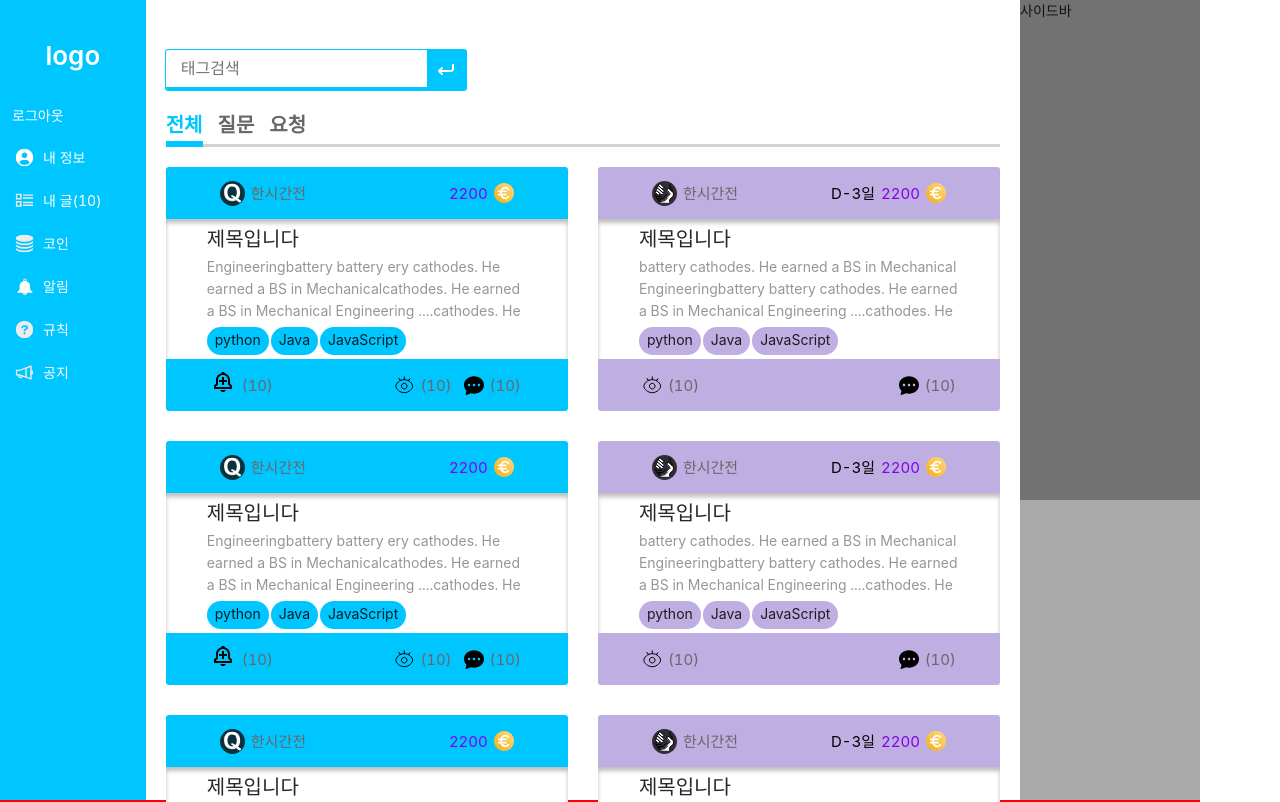
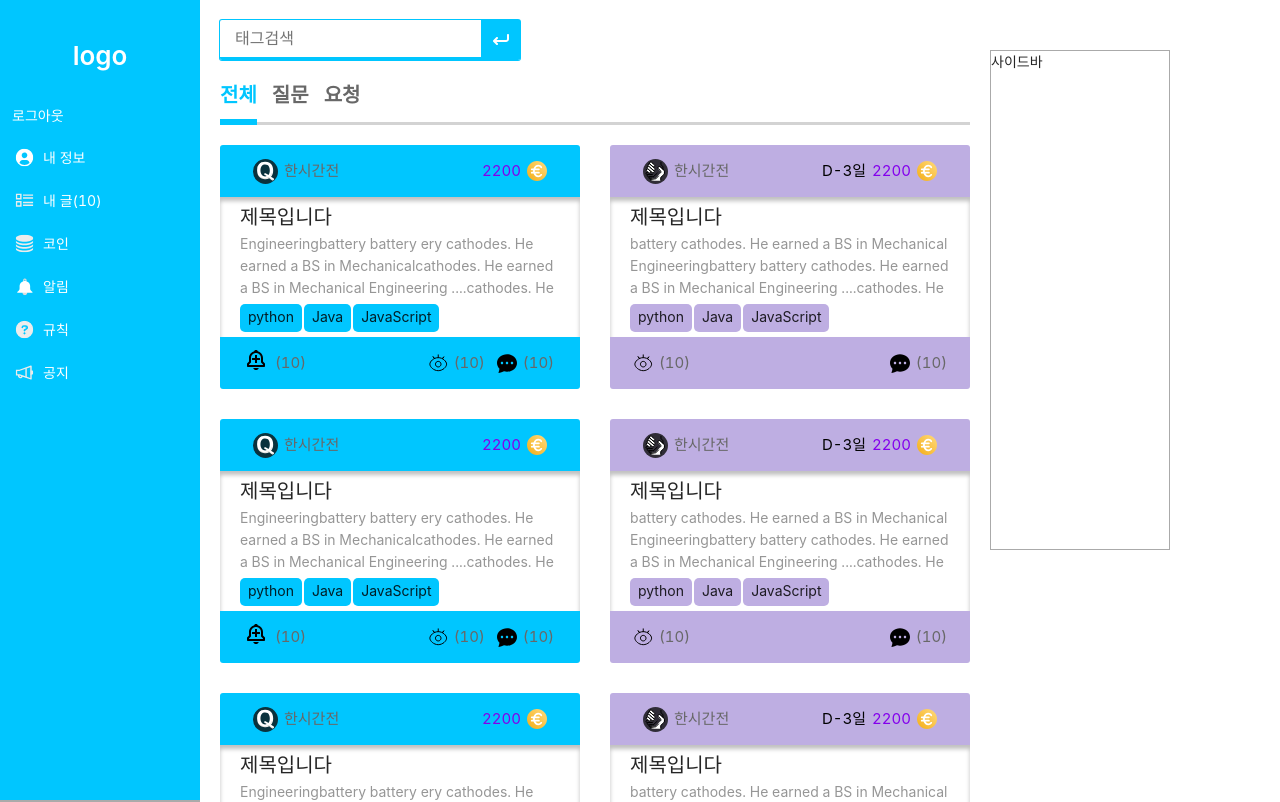
Before and after one commit to dobbda/dobda-client, a Next.js app: page / in a window 1280 px wide. Shown: the top 802 px of the page. Built offline with nearby package versions, Linux system fonts and the light colour scheme.

Commit message:
style: 전체 레이아웃 적체적인 레이아웃 margin/ padding ...

```diff
--- a/src/components/MainContent/style/MainContent.Element.ts
+++ b/src/components/MainContent/style/MainContent.Element.ts
@@ -2,11 +2,11 @@ import styled from 'styled-components';
 
 export const Main = styled.main`
   margin:20px;
-  margin-top: 50px; //임시로
+  /* margin-top: 50px; //임시로 */
 
   max-width: 1100px;
   min-width: ${({theme})=> theme.media.minWidth};
-  height: 100%;
+  /* height: 100%; */
   display: flex;
   flex-direction: column;
   @media screen and (max-width: ${({theme})=> theme.media.minWidth}){
--- a/src/components/Navbar/style/Navbar.Element.ts
+++ b/src/components/Navbar/style/Navbar.Element.ts
@@ -3,6 +3,7 @@ import styled from 'styled-components';
 export const Div = styled.div`
   background-color: ${({ theme }) => theme.color.main2};
   height: 100%;
+  width: 200px;
   display: flex;
   flex-direction: column;
   padding: 36px 0 0 0;
--- a/src/components/common/Layout/Layout.Element.ts
+++ b/src/components/common/Layout/Layout.Element.ts
@@ -2,9 +2,9 @@ import styled from 'styled-components';
 // height: ${({theme})=>theme.media.size};
 export const Container = styled.div`
   width: 100%;
-  height: 100vh;
+  height: 100%;
   .wrapper {
-    max-width: ${({ theme }) => theme.media.maxWidth}; //1200px
+    max-width: ${({ theme }) => theme.media.large}; //1200px
     height: 100%;
     background: #0005;
 
@@ -12,6 +12,7 @@ export const Container = styled.div`
     flex-direction: column;
 
     .tablet-nav {
+      z-index: 1;
       display: none;
       height: 40px;
       background: #00c6ff;
@@ -22,6 +23,7 @@ export const Container = styled.div`
     }
 
     .mobile-nav {
+      z-index: 1;
       height: 40px;
       background: #00c6ff;
 
@@ -31,18 +33,18 @@ export const Container = styled.div`
       }
     }
 
+
     .main {
       //윈도우 메인화면
       display: flex;
       justify-content: space-between;
       height: 100%;
-      & > .content {
+      .layout-content {
         width: 100%;
-        height: 100%;
         background-color: #fff;
       }
       .window-nav {
-        //사이드 내비게이션
+        z-index: 1;
         height: 100vh;
         width: 200px;
         background-color: #00c6ff;
@@ -52,21 +54,31 @@ export const Container = styled.div`
       }
     }
 
-    aside {
-      //오른쪽 사이드바
-      max-width: 180px;
-      min-width: 180px;
-      height: 500px;
-      background: #0005;
-      @media screen and (max-width: ${({ theme }) => theme.media.large}) {
-        display: none;
-      }
-    }
   }
 
-  footer {
+
+`;
+
+
+export const Banner = styled.aside`
+  position: fixed;
+  left: ${({ theme }) => theme.media.large};
+  top: 50px;
+  max-width: 180px;
+    min-width: 180px;
+    height: 500px;
+  border: 1px solid #0005;
+`
+
+export const Footer = styled.footer`
+    position: relative;
+    bottom: 0;
+    left: 200px;
     background: red;
-    height: 180px;
-    max-width: ${({ theme }) => theme.media.maxWidth};
-  }
-`;
+    height: 100px;
+    width: 100%;
+    @media screen and (max-width: ${({ theme }) => theme.media.large}){
+      left: 0;
+    }
+
+`
--- a/src/components/common/Layout/Layout.tsx
+++ b/src/components/common/Layout/Layout.tsx
@@ -1,5 +1,5 @@
 import React, { FC } from 'react';
-import { Container } from './Layout.Element';
+import { Container ,Banner, Footer} from './Layout.Element';
 import MainContent from 'src/components/MainContent/MainContent';
 import Navbar from 'src/components/Navbar/Navbar';
 import NavbarUp from 'src/components/Navbar/NavbarUp';
@@ -20,21 +20,20 @@ const Layout = ({ children }: { children: React.ReactNode }) => {
             <Navbar />
           </nav>
 
-          <div className="content">
+          <div className="layout-content">
             <MainContent>
-              <li>
-                {' '}
-                <h2>카드</h2>{' '}
-              </li>
+
             </MainContent>
           </div>
 
-          <aside>사이드바</aside>
+
         </div>
+        {/* <Footer>
+        <h1>footer</h1>
+      </Footer> */}
       </div>
-      <footer>
-        <h1>footer</h1>
-      </footer>
+      <Banner className="banner">사이드바</Banner>
+
     </Container>
   );
 };
--- a/src/components/common/Tag.ts
+++ b/src/components/common/Tag.ts
@@ -7,11 +7,10 @@ export const Tag = styled.div<CardProps>`
   padding: 2px 8px 4px;
   margin-right: 2px;
   font-size: 14px;
-  border-radius: 15px;
+  border-radius: 5px;
   background-color: ${({type, theme})=> type==="R" ? theme.color.Rcard : theme.color.Qcard};
   :hover {
-    border: 1px solid rgba(0,0,0,0.2);
-    transform: scale(1.15);
+    transform: scale(1.1);
     transition: all 0.3s;
   }
   `
--- a/src/styles/theme.ts
+++ b/src/styles/theme.ts
@@ -4,7 +4,7 @@ const media = {
   large: `990px`,
   medium: `768px`,
   small: `574px`, //card culumn
-  minWidth: `400px`,
+  minWidth: `360px`,
   cardMinWidth: "320px",
   cardMaxWidth: "450px",
 };
```
